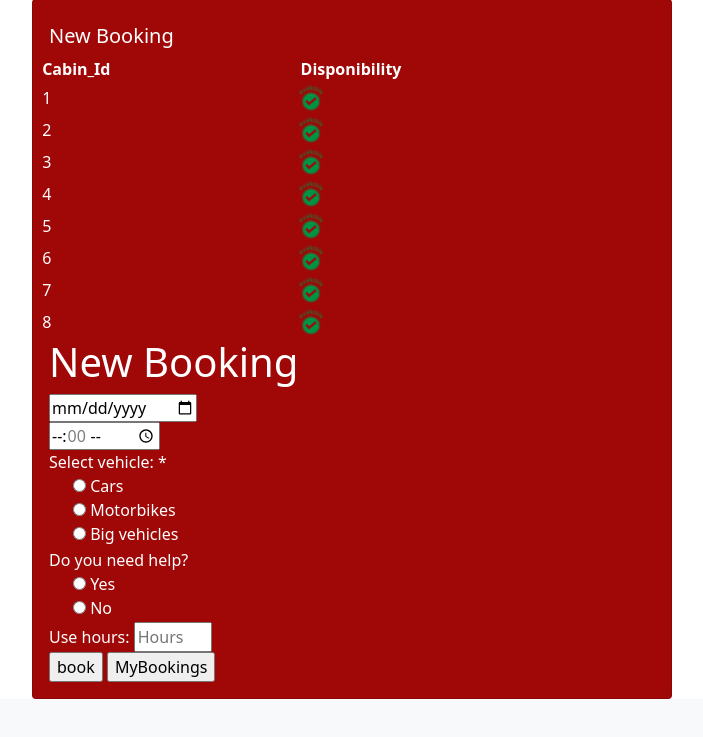
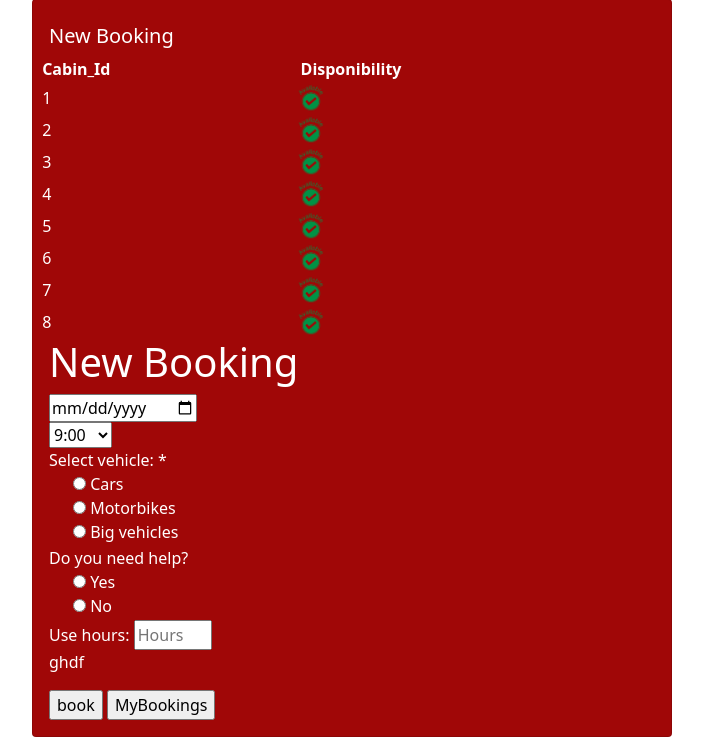
Before and after one commit to UNILomana/DIY_GARAGE, a PHP site: page /phpmailer/Bookings_PHP/Bookings.php in a window 1280 px wide. Shown: the part 227-964 px from the top of the page, without its empty margins (288-991 px from the left). Before the commit the page ends 926 px from the top, so only its background shows below. Run offline with PHP 8.4, Linux system fonts and the light colour scheme; a user stored in the database is signed in; data comes from the database, SQL or seed files in the repository.

Commit message:
Bookings Hobetzen

```diff
--- a/WEB_PAGE_V2/Bookings_PHP/Bookings.php
+++ b/WEB_PAGE_V2/Bookings_PHP/Bookings.php
@@ -1,3 +1,15 @@
+<?php
+//control
+
+if (session_status() == PHP_SESSION_NONE) {
+    session_start();
+
+}else {
+    echo "<html> <marquee><h1>You don't have permission to load this page<h1></marquee><html>";
+    die();
+}
+
+?>
 <!DOCTYPE html>
 <html>
 
@@ -10,11 +22,11 @@
     <link rel="stylesheet" href="https://cdnjs.cloudflare.com/ajax/libs/font-awesome/4.7.0/css/font-awesome.min.css">
     <script src="https://cdn.jsdelivr.net/npm/bootstrap@5.1.3/dist/js/bootstrap.bundle.min.js"></script>
     <script src="https://ajax.googleapis.com/ajax/libs/jquery/3.6.0/jquery.min.js"></script>
+
 </head>
 
 <!--Datos de perfil para Usuario-->
 <?php
-session_start();
 include("../connect_db.php");
 $link = connectDataBase();
 $email = $_SESSION["Email"];
@@ -109,8 +121,19 @@ $surname = $_SESSION["Surname"];
                 <h1>New Booking</h1>
 
                 <div class="form-group">
-                    <input type="date" name="data" required></br>
-                    <input type="time" name="ordua" min="09:00" max="18:00" step="3600" required></br>
+                    <input type="date" name="data" min="<?php echo date("Y-m-d"); ?>" required></br>
+                    <!--NOT PAST DATES
+                    <input type="time" name="ordua" min="09:00" max="18:00" step="3600" required></br>-->
+                    <select name="ordua">
+                        <option value="9:00">9:00</option>
+                        <option value="10:00">10:00</option>
+                        <option value="11:00">11:00</option>
+                        <option value="12:00">12:00</option>
+                        <option value="13:00">13:00</option>
+                        <option value="14:00">14:00</option>
+                        <option value="15:00">15:00</option>
+                        <option value="16:00">16:00</option>
+                    </select>
                     <!--Hay errores aqui porque no se puede elegir solo las horas-->
                     <div class="form-group">
                         <label>Select vehicle:</label> *
@@ -132,12 +155,14 @@ $surname = $_SESSION["Surname"];
                     <input type="number" name="use_hours" placeholder="Hours" min='1' max='8' required></br>
 
                 </div>
+                <p id='status_button' class='button' action="./Bookings.php"> ghdf</p>
+                <!--Shows if saved-->
                 <input type="submit" id="newbookings" value="book" name="insert_book" />
                 <a href="./MyBookings.php"><input type="button" value="MyBookings"></a>
 
             </form>
         </div>
-    </div>
+            </div>
 
 </body>
 
@@ -154,5 +179,8 @@ $surname = $_SESSION["Surname"];
         $('#cancel').click(function() {
             $('#card').hide();
         })
+
+
+
     })
 </script>
```
Also changed, not shown: WEB_PAGE_V2/Bookings_PHP/PHP_Bookings.php (+48 -20 lines).
